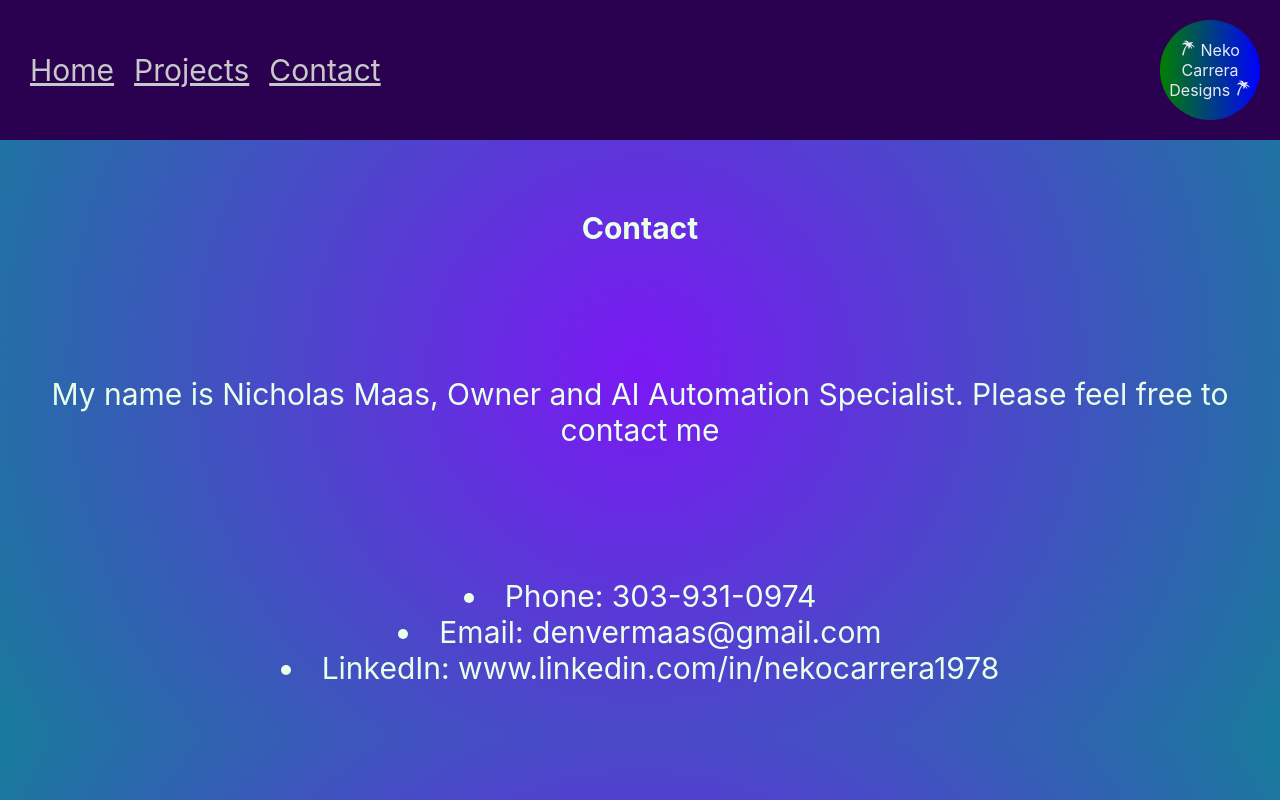
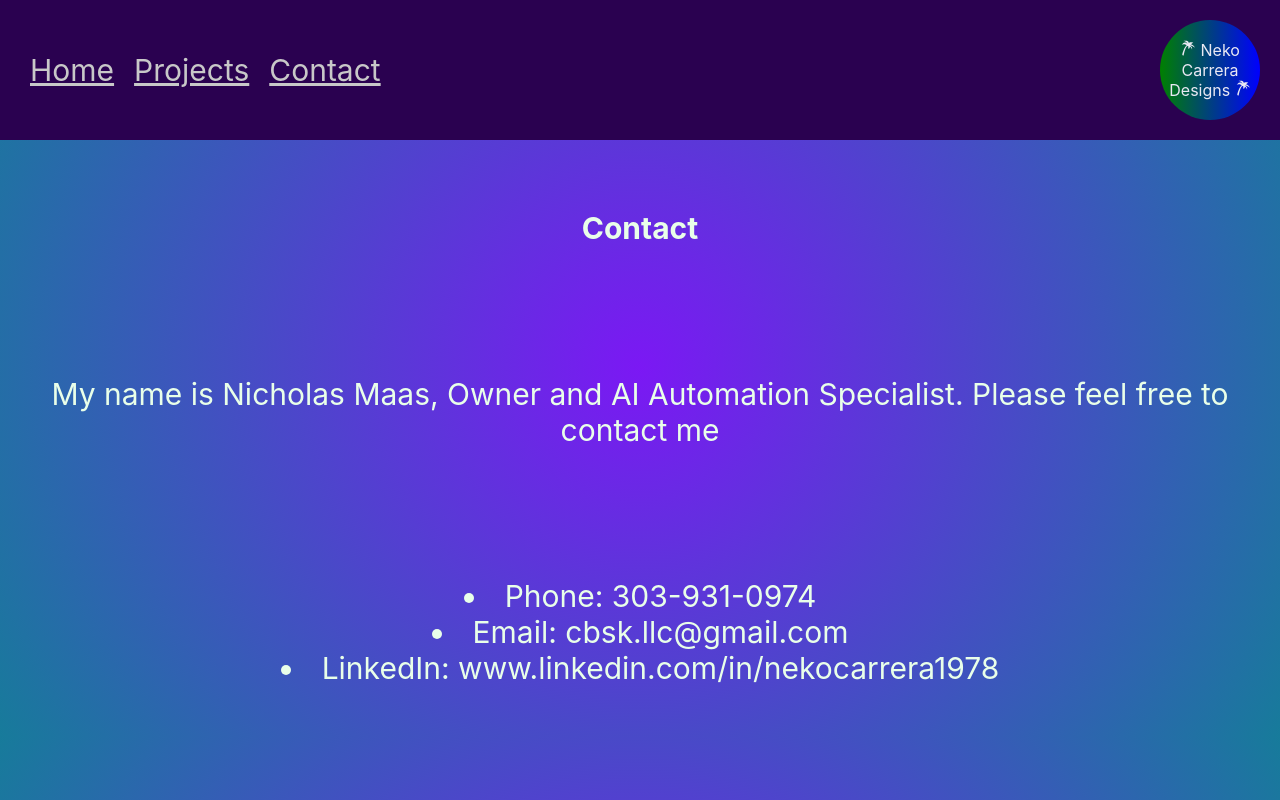
Before and after one commit to NekoCarreraDesigns/portfolio-site-five, a React (Vite) app in the folder portfolio-site-five/: page /contact in a window 1280 px wide. Built offline with nearby package versions, Linux system fonts and the light colour scheme.

Commit message:
changed email address

```diff
--- a/portfolio-site-five/src/pages/Contact/Contact.jsx
+++ b/portfolio-site-five/src/pages/Contact/Contact.jsx
@@ -9,7 +9,7 @@ const Contact = () => {
       </p>
       <div className='contact-list'>
         <li>Phone: 303-931-0974</li>
-        <li>Email: denvermaas@gmail.com</li>
+        <li>Email: cbsk.llc@gmail.com</li>
         <li>LinkedIn: www.linkedin.com/in/nekocarrera1978</li>
       </div>
     </>
```
